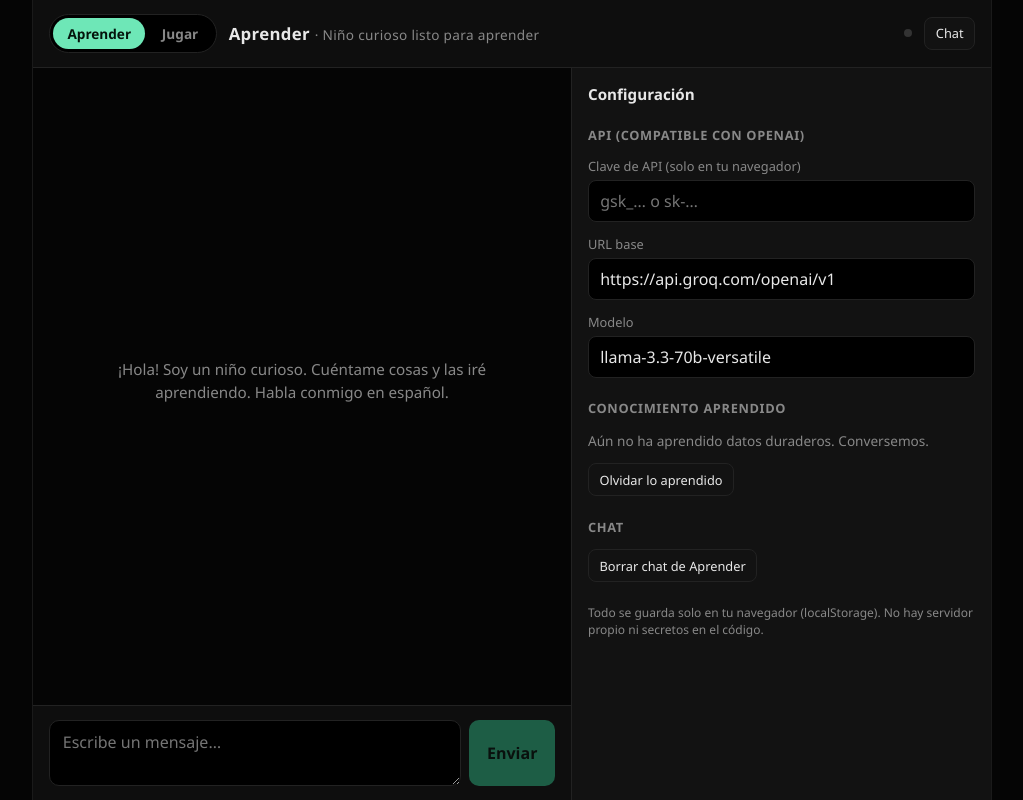
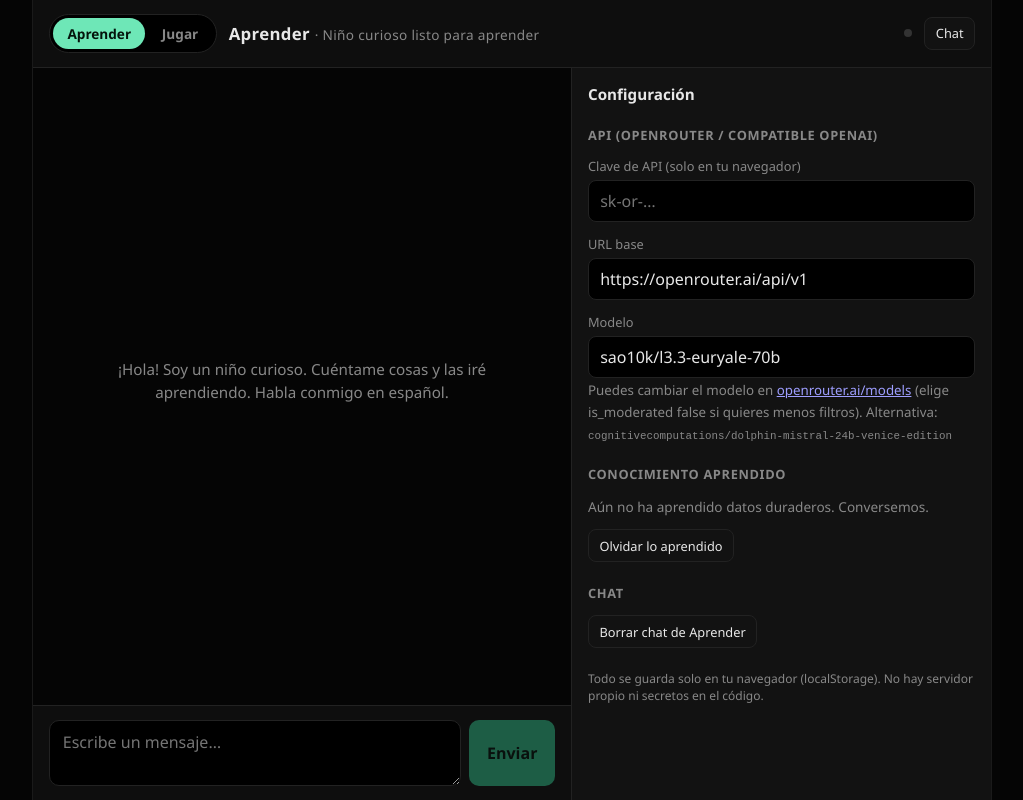
Before and after one commit to rojocarlo68-cpu/chatbot-aprender-jugar, a React (Vite) app: page / in a window 1280 px wide. Both pictures are taken after a click on the button "Ajustes". Shown: the whole page, without its empty margins (128-1151 px from the left). Built offline with nearby package versions, Linux system fonts and the light colour scheme.

Commit message:
Default to OpenRouter with less-moderated RPG model.
Bump API settings localStorage key so existing Groq defaults refresh;
send OpenRouter attribution headers on chat completions.

```diff
--- a/src/App.tsx
+++ b/src/App.tsx
@@ -349,7 +349,7 @@ export default function App() {
           <aside className="panel">
             <h2>Configuración</h2>
 
-            <h3>API (compatible con OpenAI)</h3>
+            <h3>API (OpenRouter / compatible OpenAI)</h3>
             <div className="field">
               <label htmlFor="apiKey">Clave de API (solo en tu navegador)</label>
               <input
@@ -358,7 +358,7 @@ export default function App() {
                 autoComplete="off"
                 value={api.apiKey}
                 onChange={(e) => persistApi({ ...api, apiKey: e.target.value })}
-                placeholder="gsk_… o sk-…"
+                placeholder="sk-or-…"
               />
             </div>
             <div className="field">
@@ -368,7 +368,7 @@ export default function App() {
                 type="url"
                 value={api.baseUrl}
                 onChange={(e) => persistApi({ ...api, baseUrl: e.target.value })}
-                placeholder="https://api.groq.com/openai/v1"
+                placeholder="https://openrouter.ai/api/v1"
               />
             </div>
             <div className="field">
@@ -378,8 +378,20 @@ export default function App() {
                 type="text"
                 value={api.model}
                 onChange={(e) => persistApi({ ...api, model: e.target.value })}
-                placeholder="llama-3.3-70b-versatile"
+                placeholder="sao10k/l3.3-euryale-70b"
               />
+              <small style={{ color: "var(--text-muted)" }}>
+                Puedes cambiar el modelo en{" "}
+                <a
+                  href="https://openrouter.ai/models"
+                  target="_blank"
+                  rel="noreferrer"
+                >
+                  openrouter.ai/models
+                </a>{" "}
+                (elige is_moderated false si quieres menos filtros). Alternativa:{" "}
+                <code>cognitivecomputations/dolphin-mistral-24b-venice-edition</code>
+              </small>
             </div>
 
             {mode === "jugar" && (
--- a/src/api.ts
+++ b/src/api.ts
@@ -30,6 +30,8 @@ export async function chatCompletion(
       headers: {
         "Content-Type": "application/json",
         Authorization: "Bearer " + settings.apiKey.trim(),
+        "HTTP-Referer": "https://rojocarlo68-cpu.github.io/chatbot-aprender-jugar/",
+        "X-Title": "Chatbot Aprender Jugar",
       },
       body: JSON.stringify({
         model: settings.model,
--- a/src/storage.ts
+++ b/src/storage.ts
@@ -14,7 +14,7 @@ import {
 } from "./types";
 
 const KEYS = {
-  api: "caj_api_settings",
+  api: "caj_api_settings_v2",
   rpg: "caj_rpg_config",
   rpgLiveContext: "caj_rpg_live_context",
   knowledge: "caj_knowledge",
--- a/src/types.ts
+++ b/src/types.ts
@@ -34,8 +34,8 @@ export interface KnowledgeStore {
 
 export const DEFAULT_API: ApiSettings = {
   apiKey: "",
-  baseUrl: "https://api.groq.com/openai/v1",
-  model: "llama-3.3-70b-versatile",
+  baseUrl: "https://openrouter.ai/api/v1",
+  model: "sao10k/l3.3-euryale-70b",
 };
 
 export const DEFAULT_RPG: RpgConfig = {
```
Also changed, not shown: 1 other file (tests, documents, lock files or other folders).
